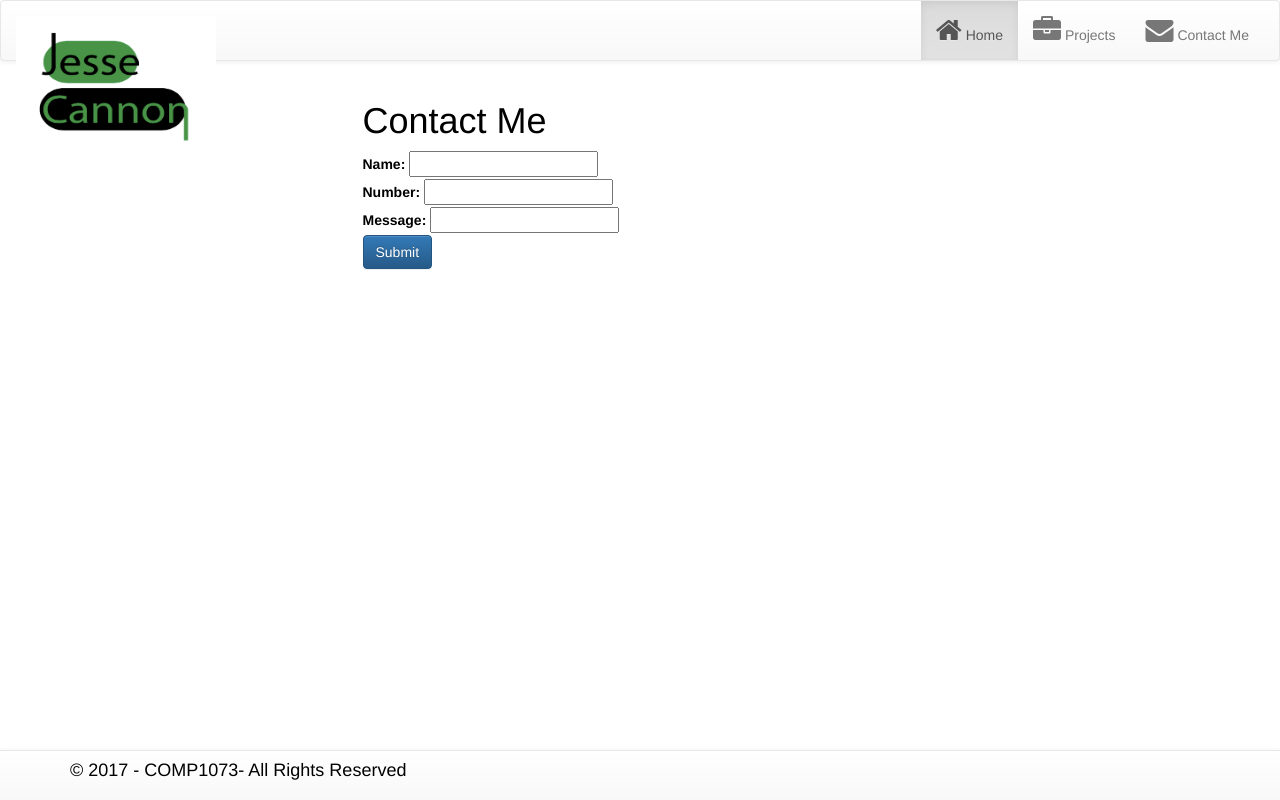
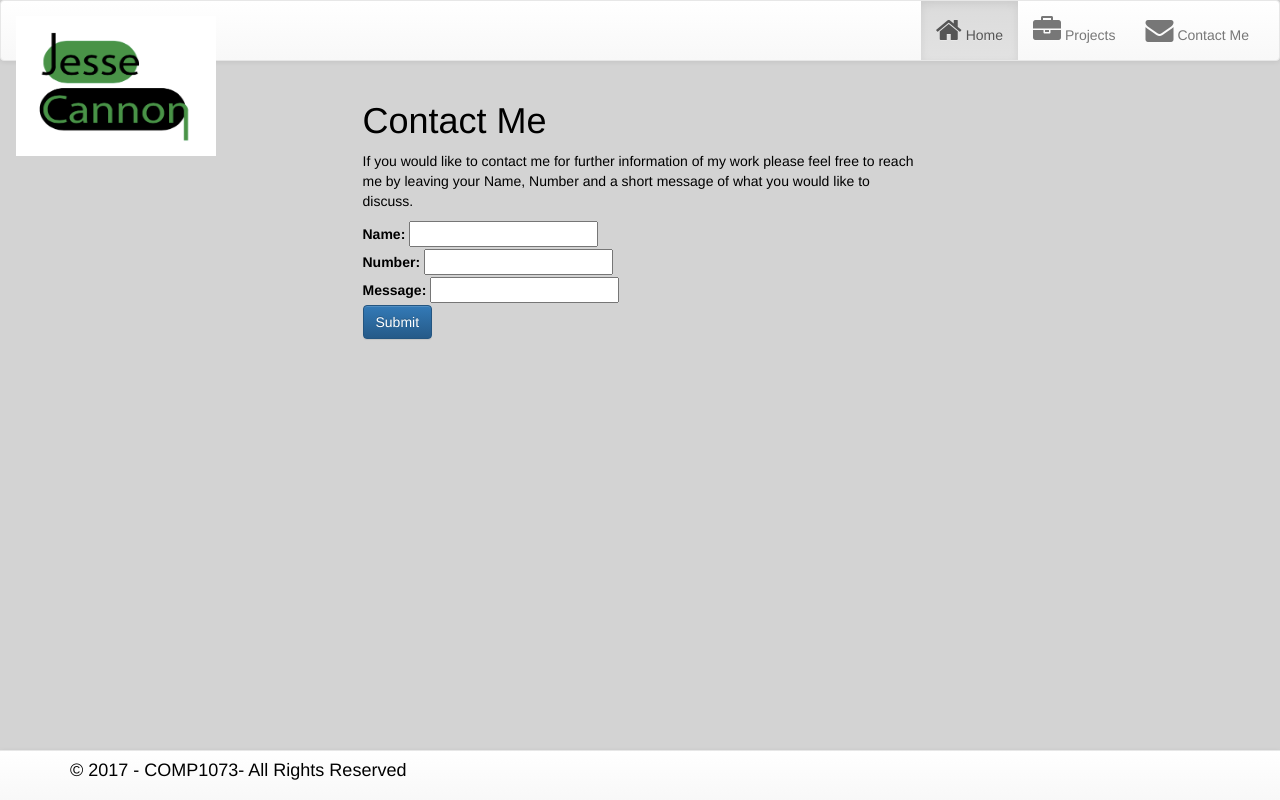
Before and after one commit to JCannon1/COMP1073-Assignment1-MiniPortfolio, a website: page contact.html in a window 1280 px wide. Drawn offline with Linux system fonts and the light colour scheme.

Commit message:
edited CSS added contact.js

```diff
--- a/Contents/app.css
+++ b/Contents/app.css
@@ -2,9 +2,11 @@
 header {
     background-color: grey;
 }
+/* change background colour to light grey */
 body {
     padding-bottom: 70px;
     color: black;
+    background-color: lightgrey;
      }
 /* change all fonts to "Garamond" */
 main {
--- a/Scripts/contact.js
+++ b/Scripts/contact.js
@@ -0,0 +1,11 @@
+console.log("App Started");
+
+var firstHeadingContact = document.getElementById("firstHeadingContact");
+
+console.log(firstHeadingContact.textContent);
+
+var FirstContactParagraph = document.getElementById("FirstContactParagraph");
+
+var myContent = "If you would like to contact me for further information of my work please feel free to reach me by leaving your Name, Number and a short message of what you would like to discuss."
+
+FirstContactParagraph.textContent = myContent;
```
Also changed, not shown: contact.js (deleted, +0 -11 lines).
